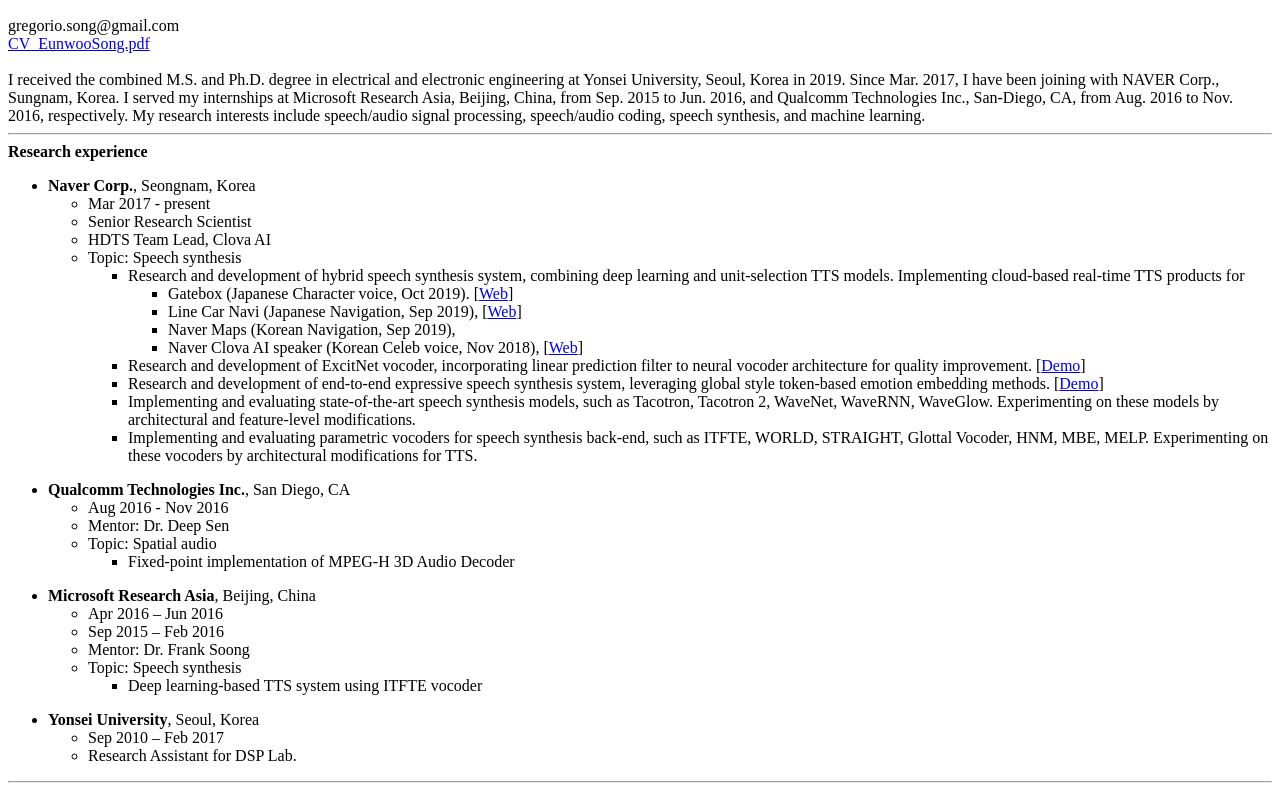
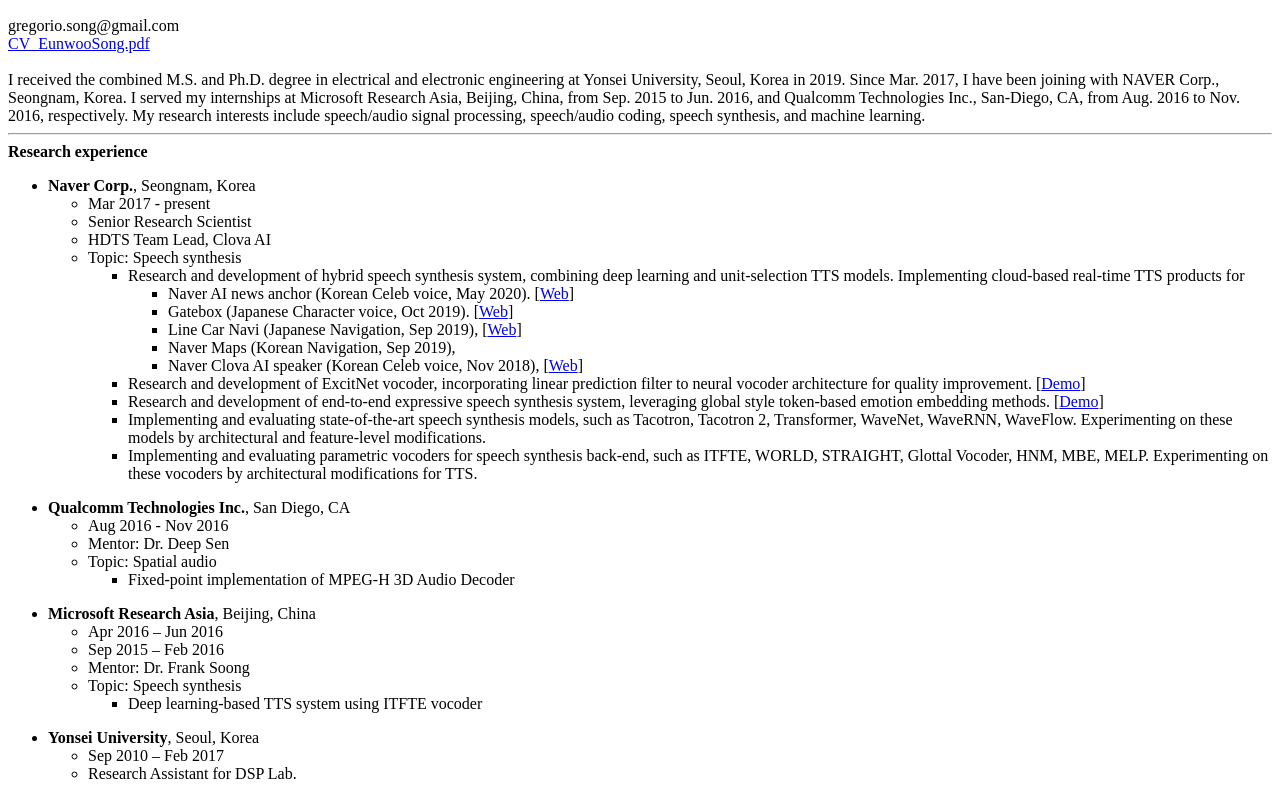
Before and after one commit to sewplay/cv, a plain HTML site: page index.html in a window 1280 px wide. Shown: the part 38-823 px from the top of the page. Drawn offline with Linux system fonts and the light colour scheme.

Commit message:
01Jun2020

```diff
--- a/index.html
+++ b/index.html
@@ -17,7 +17,7 @@ gregorio.song@gmail.com
 <br><br>
 
 <div>
-I received the combined M.S. and Ph.D. degree in electrical and electronic engineering at Yonsei University, Seoul, Korea in 2019. Since Mar. 2017, I have been joining with NAVER Corp., Sungnam, Korea. I served my internships at Microsoft Research Asia, Beijing, China, from Sep. 2015 to Jun. 2016, and Qualcomm Technologies Inc., San-Diego, CA, from Aug. 2016 to Nov. 2016, respectively. My research interests include speech/audio signal processing, speech/audio coding, speech synthesis, and machine learning.
+I received the combined M.S. and Ph.D. degree in electrical and electronic engineering at Yonsei University, Seoul, Korea in 2019. Since Mar. 2017, I have been joining with NAVER Corp., Seongnam, Korea. I served my internships at Microsoft Research Asia, Beijing, China, from Sep. 2015 to Jun. 2016, and Qualcomm Technologies Inc., San-Diego, CA, from Aug. 2016 to Nov. 2016, respectively. My research interests include speech/audio signal processing, speech/audio coding, speech synthesis, and machine learning.
 </div>
 
 <hr>
@@ -35,6 +35,7 @@ I received the combined M.S. and Ph.D. degree in electrical and electronic engin
     <ul>
       <li>Research and development of hybrid speech synthesis system, combining deep learning and unit-selection TTS models. Implementing cloud-based real-time TTS products for</li>
       <ul>
+        <li>Naver AI news anchor (Korean Celeb voice, May 2020). [<a href=https://blog.naver.com/clova_ai/221981676372>Web</a>]</li>
         <li>Gatebox (Japanese Character voice, Oct 2019). [<a href=https://gatebox.ai/home>Web</a>]</li>
         <li>Line Car Navi (Japanese Navigation, Sep 2019), [<a href=https://carnavi.line.me>Web</a>]</li>
         <li>Naver Maps (Korean Navigation, Sep 2019), </li>
@@ -42,7 +43,7 @@ I received the combined M.S. and Ph.D. degree in electrical and electronic engin
       </ul>
       <li>Research and development of ExcitNet vocoder, incorporating linear prediction filter to neural vocoder architecture for quality improvement. [<a href=https://sewplay.github.io/demos/excitnet>Demo</a>]</li>
       <li>Research and development of end-to-end expressive speech synthesis system, leveraging global style token-based emotion embedding methods. [<a href=https://sewplay.github.io/demos/gst_tacotron2_excitnet>Demo</a>]</li>
-      <li>Implementing and evaluating state-of-the-art speech synthesis models, such as Tacotron, Tacotron 2, WaveNet, WaveRNN, WaveGlow. Experimenting on these models by architectural and feature-level modifications.</li>
+      <li>Implementing and evaluating state-of-the-art speech synthesis models, such as Tacotron, Tacotron 2, Transformer, WaveNet,  WaveRNN, WaveFlow. Experimenting on these models by architectural and feature-level modifications.</li>
       <li>Implementing and evaluating parametric vocoders for speech synthesis back-end, such as ITFTE, WORLD, STRAIGHT, Glottal Vocoder, HNM, MBE, MELP. Experimenting on these vocoders by architectural modifications for TTS.</li>
     </ul>
   </ul>
@@ -104,15 +105,15 @@ I received the combined M.S. and Ph.D. degree in electrical and electronic engin
 <br>
 <ul>
   <li>Parallel WaveGAN: A fast waveform generation model based on generative adversarial networks with multi-resolution spectrogram
-  [<a href=https://arxiv.org/abs/1910.11480/>Paper</a>]
+  [<a href=papers/2020/icassp_0006194.pdf>Paper</a>]
   [<a href=https://r9y9.github.io/demos/projects/icassp2020/>Demo</a>]
   <br>Ryuichi Yamamoto, Eunwoo Song, Jae-Min Kim
-  <br>Proc. ICASSP, 2020, in press.</li>
+  <br>Proc. ICASSP, 2020, pp. 6194-6198.</li>
   <li>Improving LPCNet-based text-to-speech with linear predictions-structured mixture density network
-  [<a href=https://arxiv.org/abs/2001.11686>Paper</a>]
+  [<a href=papers/2020/icassp_0007214.pdf>Paper</a>]
   [<a href=https://min-jae.github.io/icassp2020/>Demo</a>]
   <br>Min-Jae Hwang, Eunwoo Song, Ryuichi Yamamoto, Frank K. Soong, Hong-Goo Kang
-  <br>Proc. ICASSP, 2020, in press.</li>
+  <br>Proc. ICASSP, 2020, pp. 7214-7218.</li>
   <li>Probability density distillation with generative adversarial networks for high-quality parallel waveform generation
   [<a href=papers/2019/interspeech_pWaveNet.pdf>Paper</a>]
   [<a href=https://r9y9.github.io/demos/projects/interspeech2019/>Demo</a>]
@@ -220,5 +221,5 @@ I received the combined M.S. and Ph.D. degree in electrical and electronic engin
 
 
 <hr>
-Last updated 17 Mar 2020
+Last updated 31 May 2020
 <hr>
```
Also changed, not shown: 5 other files.
